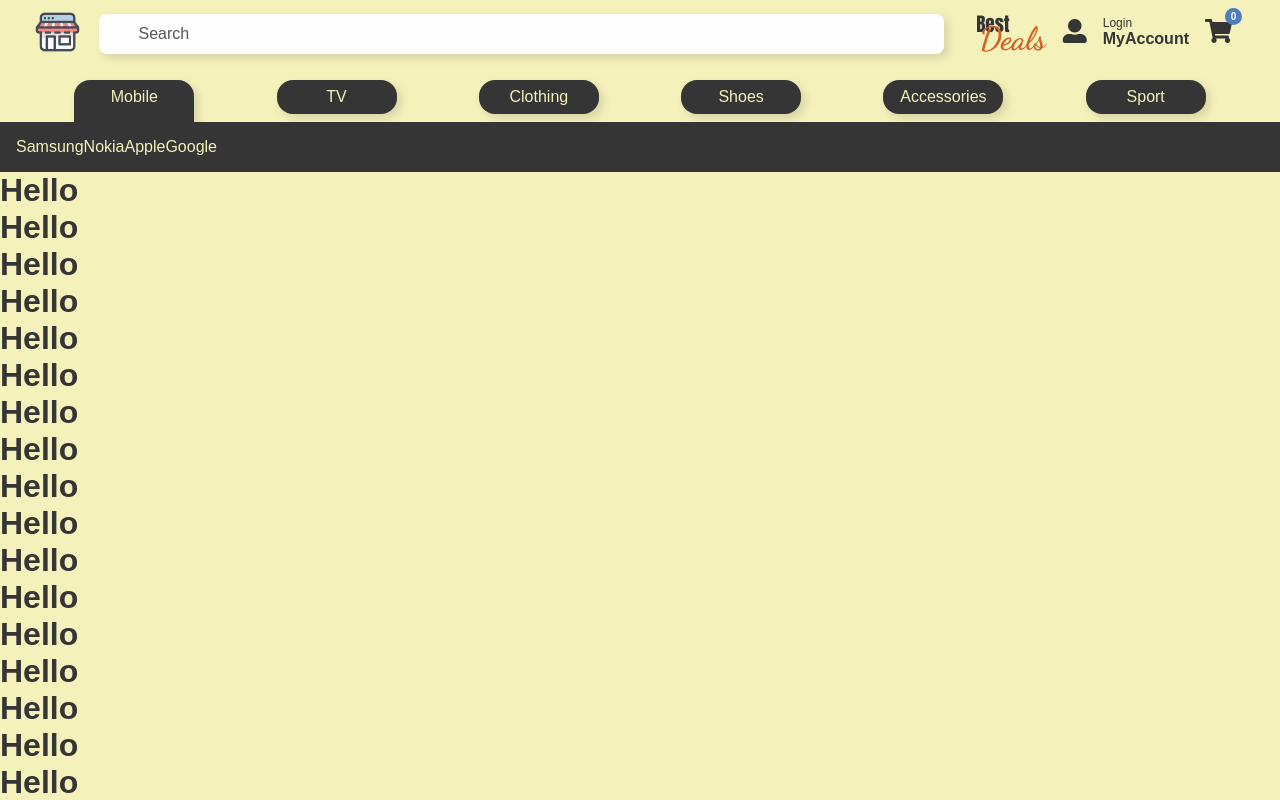
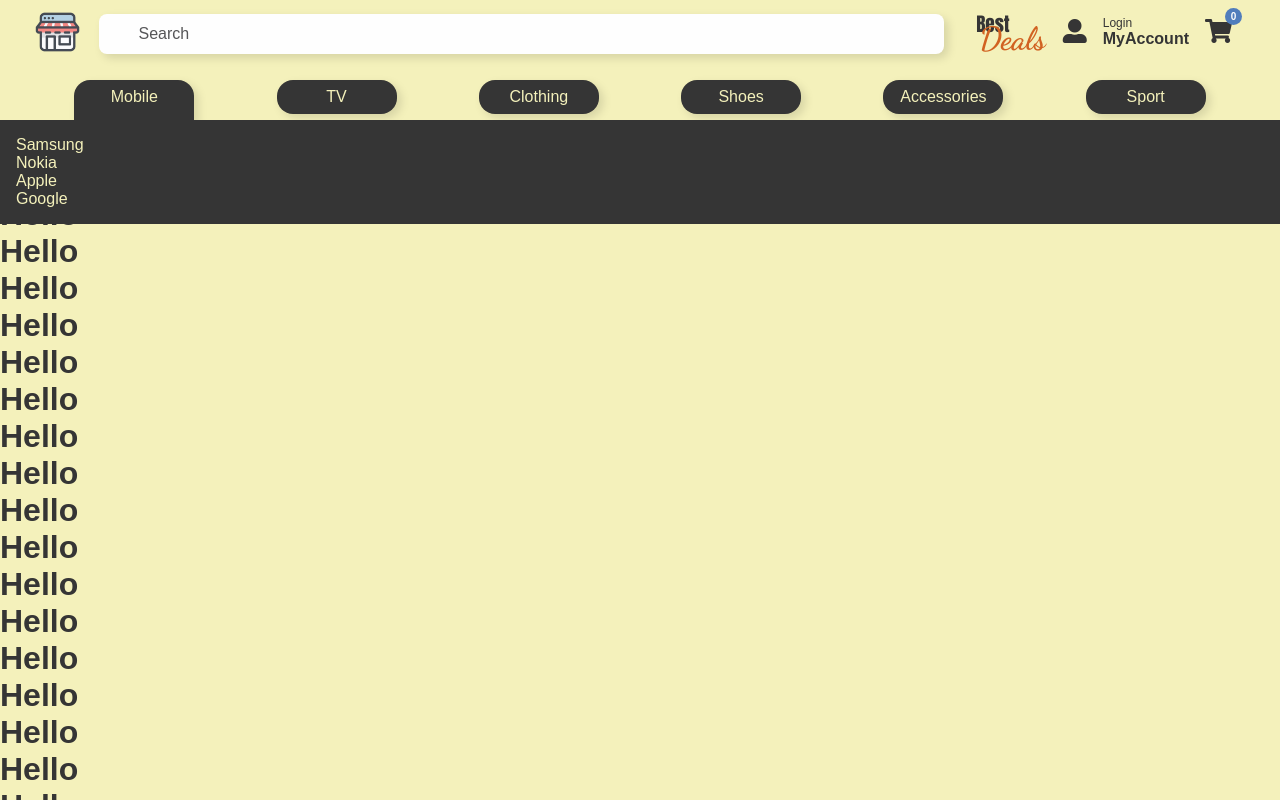
Before and after one commit to ak-seyam/e-commerce, a Next.js app: page / in a window 1280 px wide. Both pictures are taken after a click on the element "Mobile". Shown: the top 800 px of the page. Built offline with nearby package versions, Linux system fonts and the light colour scheme.

Commit message:
feat: finish navbar

```diff
--- a/components/navbar/Navbar.tsx
+++ b/components/navbar/Navbar.tsx
@@ -39,27 +39,29 @@ export default function NavBar() {
                 return true
             }
         }).map(item => item.listItems)
-        setCategoryItems(_listItem)
+        setCategoryItems(_listItem[0])
         handleCategoryMouseOver(categoryName)
     }
 
     function handleCategoryMouseOver(id: string) {
-        // get categories by id categories
-        // get all items inside categories
-        // search if id equals id  set the code below
-        // else make classnames category button only without hovered
-
         const categoriesContainer = document.querySelector('#categories')
         const _categories = Array.from(categoriesContainer.children)
+
         _categories.forEach(cat => {
-            // console.log("id is",cat.id);
-            if (cat.id === id){
+            console.log('categories', cat.id, id);
+
+            if (cat.id === id) {
                 cat.className = `${styles["category-button"]} ${styles["hovered"]}`
             } else {
                 cat.className = `${styles["category-button"]}`
             }
         })
         // const cat = document.querySelector(`#${id}`)
+    }
+
+    function handleCategoryItemsMouseLeave() {
+        setCategoryItems([])
+        handleCategoryMouseOver(undefined)
     }
 
     return (
@@ -124,16 +126,14 @@ export default function NavBar() {
                 })}
             </section>
             <div style={{ display: categoryItems.length ? "block" : "none" }}
-                className={`${styles["categories-items"]}`}>
+                className={`${styles["categories-items"]}`}
+                onMouseLeave={() => handleCategoryItemsMouseLeave()} onMouseOver={() => handleCategoryMouseOver(
+                    categories.filter(category => {
+                        return JSON.stringify(category.listItems) === JSON.stringify(categoryItems)
+                    })[0].name)}>
                 {categoryItems.map(item => {
-                    return (<div key={item} onMouseOver={() => handleCategoryMouseOver(
-                        categories.filter(category => {
-                            console.log('list items', category.listItems);
-                            console.log('current category item', categoryItems[0]);
-                            console.log(JSON.stringify(category.listItems) === JSON.stringify(categoryItems[0]));
-                            return JSON.stringify(category.listItems) === JSON.stringify(categoryItems[0])
-                        })[0].name
-                    )}>{item}</div>)
+                    console.log('item is', item);
+                    return (<div key={item}>{item}</div>)
                 })}
             </div>
         </nav>)
--- a/components/navbar/navbar.module.css
+++ b/components/navbar/navbar.module.css
@@ -197,6 +197,7 @@
     display        : flex;
     justify-content: space-evenly;
     width          : 100%;
+
 }
 
 .category-button {
@@ -226,4 +227,6 @@
     justify-content : center;
     align-items     : center;
     padding         : 16px;
+    top             : 120px;
+    position        : absolute;
 }
```
